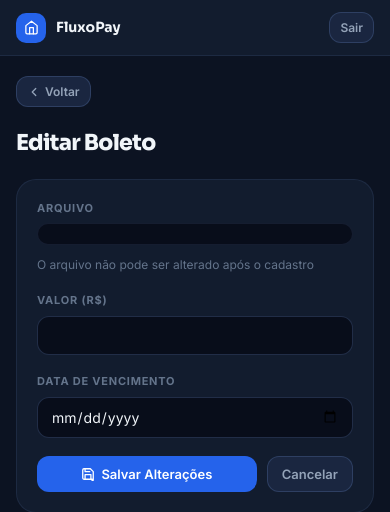
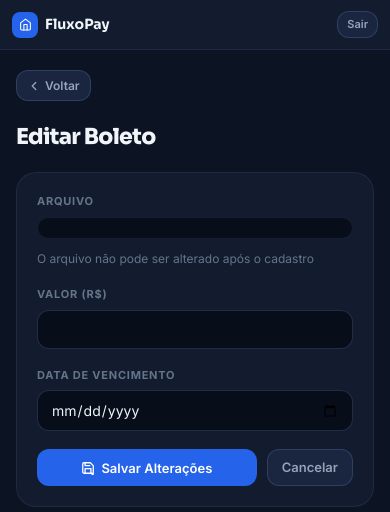
Before and after one commit to denilsonpereira2030-star/fluxopay, a FastAPI app: template app/templates/gerente_editar.html in a window 390 px wide. Shown: the top 512 px of the page. Run offline with FastAPI, Linux system fonts and the light colour scheme; the template is opened without the code that fills it, so the values that code supplies are empty.

Commit message:
Fix: Cabeçalho compacto para mobile
- .mobile-topbar (financeiro) e .gerente-topbar (gerente) limitados a
  50–55px de altura, padding reduzido para 8px 12px
- @media (max-width: 768px) garante flex-direction: row,
  justify-content: space-between e align-items: center em tela pequena
- Ícone do brand reduzido para 26×26px, fonte do título para 0.95rem,
  botão Sair para font-size 11px / padding 4px 9px

Co-Authored-By: Claude Sonnet 4.6 <noreply@anthropic.com>

```diff
--- a/app/templates/base.html
+++ b/app/templates/base.html
@@ -646,16 +646,25 @@ table.data-table {
 /* ── DIVIDER ─────────────────────────────────────────── */
 .divider { border: none; border-top: 1px solid var(--border); margin: 20px 0; }
 
-/* ── MOBILE TOPBAR (gerente) ─────────────────────────── */
+/* ── MOBILE TOPBAR (financeiro) ──────────────────────── */
 .mobile-topbar {
   display: none;
   background: var(--surface);
   border-bottom: 1px solid var(--border);
-  padding: 14px 16px;
+  padding: 8px 12px;
   align-items: center;
   justify-content: space-between;
+  flex-direction: row;
+  min-height: 50px;
+  max-height: 55px;
   position: sticky; top: 0; z-index: 50;
 }
+
+.mobile-topbar .brand-mark { gap: 8px; }
+.mobile-topbar .brand-icon { width: 26px; height: 26px; border-radius: 8px; flex-shrink: 0; }
+.mobile-topbar .brand-icon svg { width: 13px; height: 13px; }
+.mobile-topbar span { font-size: 0.95rem; }
+.mobile-topbar .btn { font-size: 11px; padding: 4px 9px; }
 
 .mobile-nav {
   display: none;
@@ -718,11 +727,47 @@ table.data-table {
   .data-table tbody td:nth-child(n+4) { display: none; }
 }
 
+@media (max-width: 768px) {
+  /* Header compacto — single row, max 55px */
+  .mobile-topbar {
+    padding: 8px 12px;
+    min-height: 50px;
+    max-height: 55px;
+    flex-direction: row;
+    justify-content: space-between;
+    align-items: center;
+  }
+  .mobile-topbar .brand-mark { flex-direction: row; gap: 7px; }
+  .mobile-topbar .brand-icon { width: 26px; height: 26px; }
+  .mobile-topbar .brand-icon svg { width: 13px; height: 13px; }
+  .mobile-topbar span,
+  .mobile-topbar .brand-name { font-size: 0.95rem; }
+  .mobile-topbar .btn { font-size: 11px; padding: 4px 9px; }
+
+  /* Gerente topbar compacto */
+  .gerente-topbar {
+    padding: 8px 12px !important;
+    min-height: 50px;
+    max-height: 55px;
+    flex-direction: row !important;
+    justify-content: space-between;
+    align-items: center;
+  }
+  .gerente-topbar .brand-mark { flex-direction: row; gap: 7px; }
+  .gerente-topbar .brand-icon { width: 26px !important; height: 26px !important; border-radius: 8px !important; }
+  .gerente-topbar .brand-icon svg { width: 13px !important; height: 13px !important; }
+  .gerente-topbar > div > div:first-child { font-size: 0.95rem !important; }
+  .gerente-topbar > div > div:last-child  { font-size: 9px !important; }
+  .gerente-topbar .btn { font-size: 11px; padding: 4px 9px; }
+
+  .main-content { padding: 12px; }
+  .urgent-banner { flex-direction: column; }
+}
+
 @media (max-width: 480px) {
   .stats-row { grid-template-columns: 1fr 1fr; }
   .stat-value { font-size: 18px; }
-  .main-content { padding: 12px; }
-  .urgent-banner { flex-direction: column; }
+  .main-content { padding: 10px; }
 }
 
 /* ── UTILITIES ───────────────────────────────────────── */
--- a/app/templates/gerente_layout.html
+++ b/app/templates/gerente_layout.html
@@ -41,8 +41,11 @@
 .gerente-topbar {
   background: var(--surface);
   border-bottom: 1px solid var(--border);
-  padding: 12px 16px;
+  padding: 8px 12px;
+  min-height: 50px;
+  max-height: 55px;
   display: flex;
+  flex-direction: row;
   align-items: center;
   justify-content: space-between;
   position: sticky; top: 0; z-index: 50;
```
